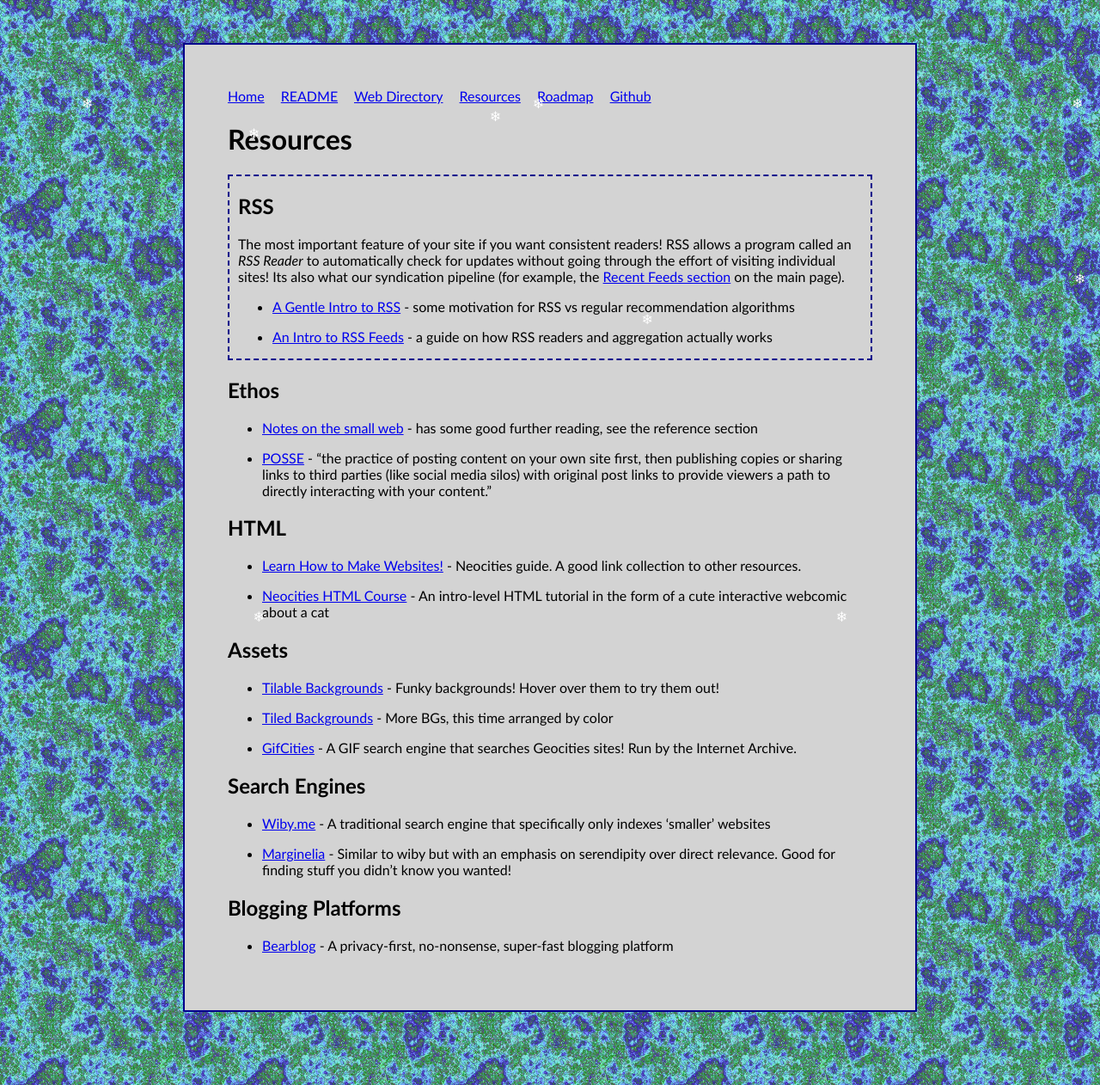
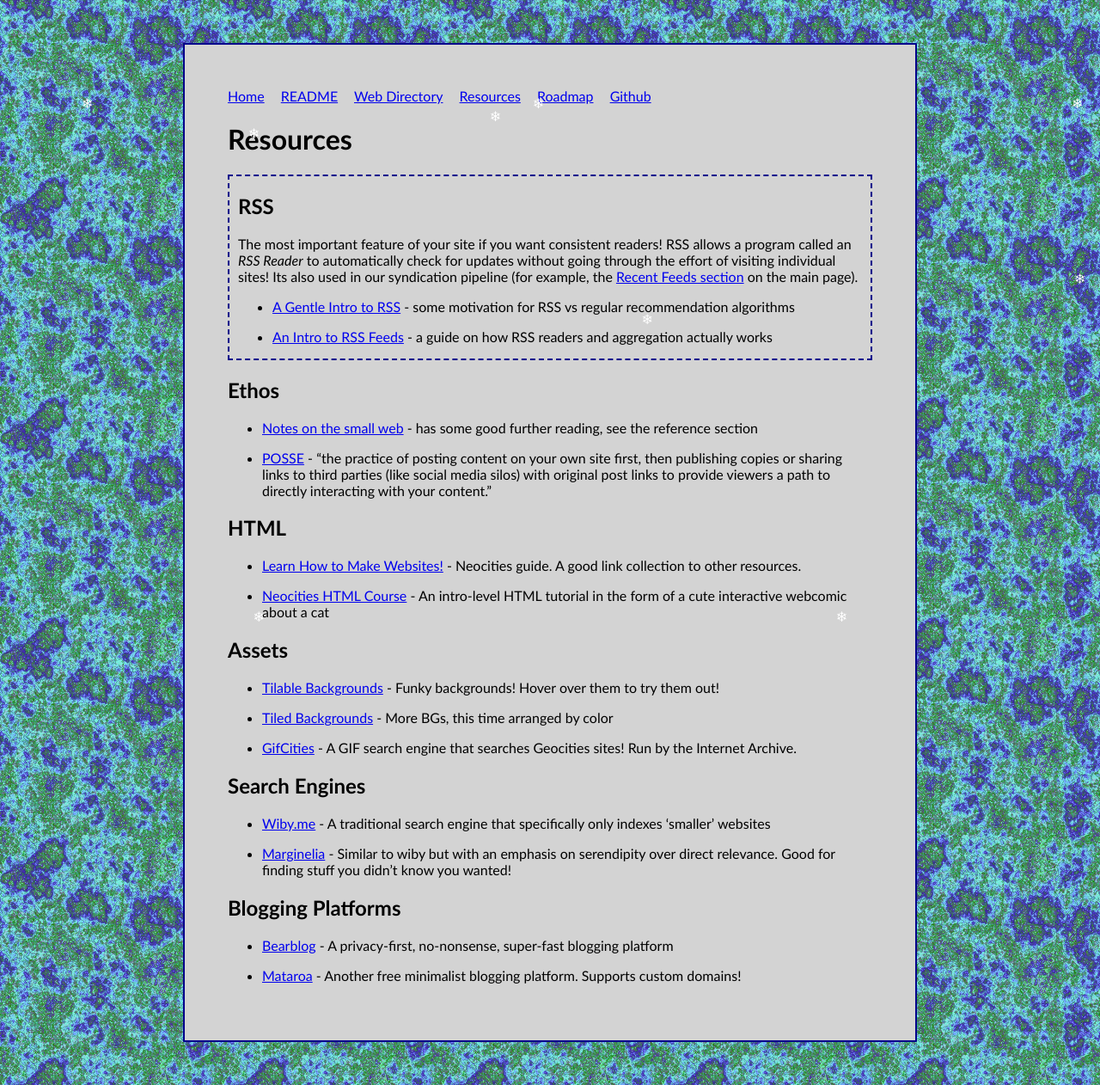
Before and after one commit to uoftwebloggingclub/uoftwebloggingclub.neocities.org, a Jekyll site: the page built from resources.md, in a window 1280 px wide. Shown: the whole page at 86% size. Built offline with Jekyll 4.4.1, drawn with Linux system fonts in a browser that asks for light colours; our own code applies the rules of GitHub Pages for plain Markdown files.

Commit message:
Fix bad sentence + add Mataroa

```diff
--- a/resources.md
+++ b/resources.md
@@ -9,7 +9,7 @@
 
 ## RSS
 
-The most important feature of your site if you want consistent readers! RSS allows a program called an *RSS Reader* to automatically check for updates without going through the effort of visiting individual sites! Its also what our syndication pipeline (for example, the [Recent Feeds section](/) on the main page).
+The most important feature of your site if you want consistent readers! RSS allows a program called an *RSS Reader* to automatically check for updates without going through the effort of visiting individual sites! Its also used in our syndication pipeline (for example, the [Recent Feeds section](/) on the main page).
 
 -  [A Gentle Intro to RSS](https://derekkedziora.com/blog/rss-guide) - some motivation for RSS vs regular recommendation algorithms
 
@@ -46,3 +46,5 @@
 ## Blogging Platforms
 
 - [Bearblog](https://bearblog.dev/) - A privacy-first, no-nonsense, super-fast blogging platform
+
+- [Mataroa](https://mataroa.blog/) - Another free minimalist blogging platform. Supports custom domains!
```
